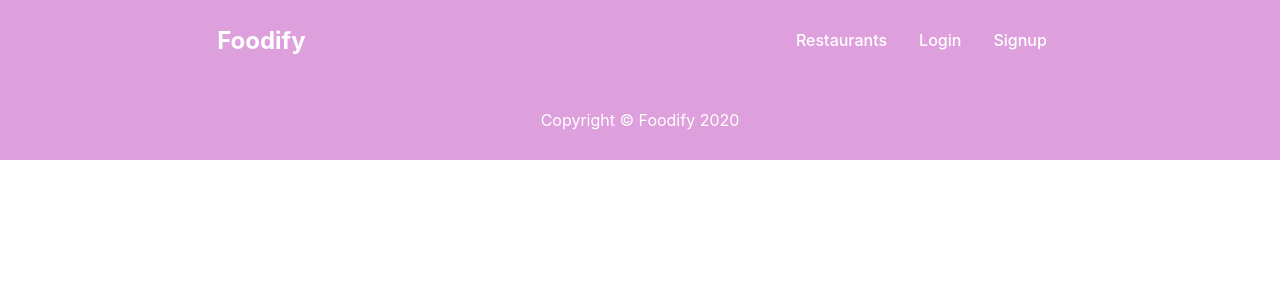
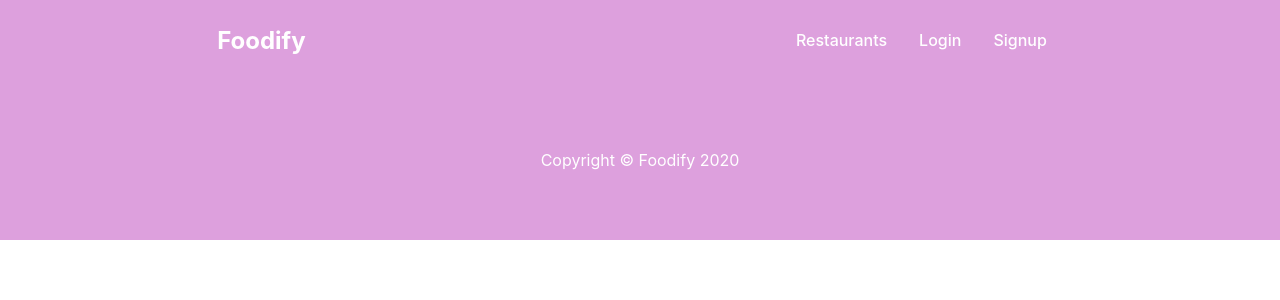
Before and after one commit to vrobl001/Foodify, a React (Create React App) app: page / in a window 1280 px wide. Shown: the top 300 px of the page. Built offline with nearby package versions, Linux system fonts and the light colour scheme.

Commit message:
doubled font size and justify center

```diff
--- a/src/components/Footer/Footer.module.css
+++ b/src/components/Footer/Footer.module.css
@@ -1,8 +1,8 @@
 .footer {
     display: flex;
     align-items: center;
-    height: 5rem;
+    height: 10rem;
     background-color: #dda0dd;
-    justify-content: space-around;
+    justify-content: center;
     color: #ffffff;
 }
```
